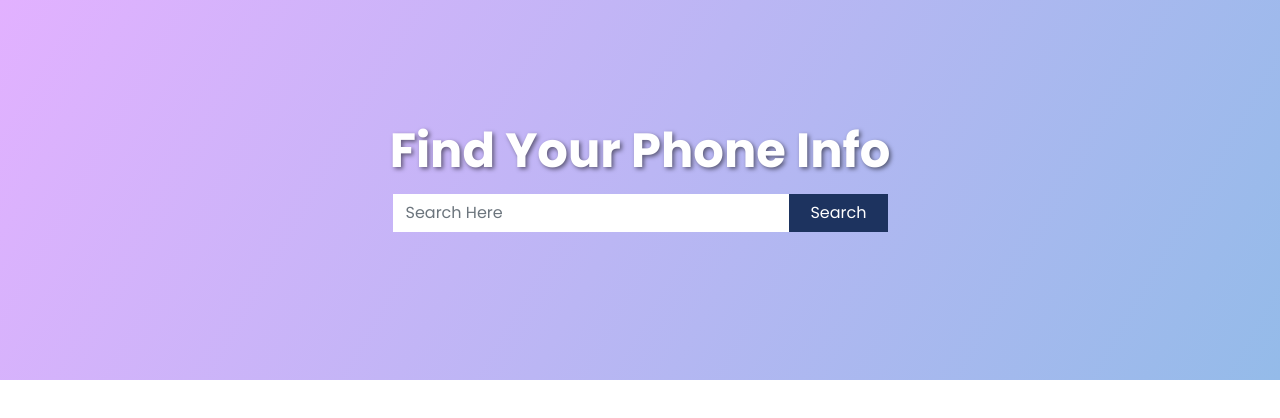
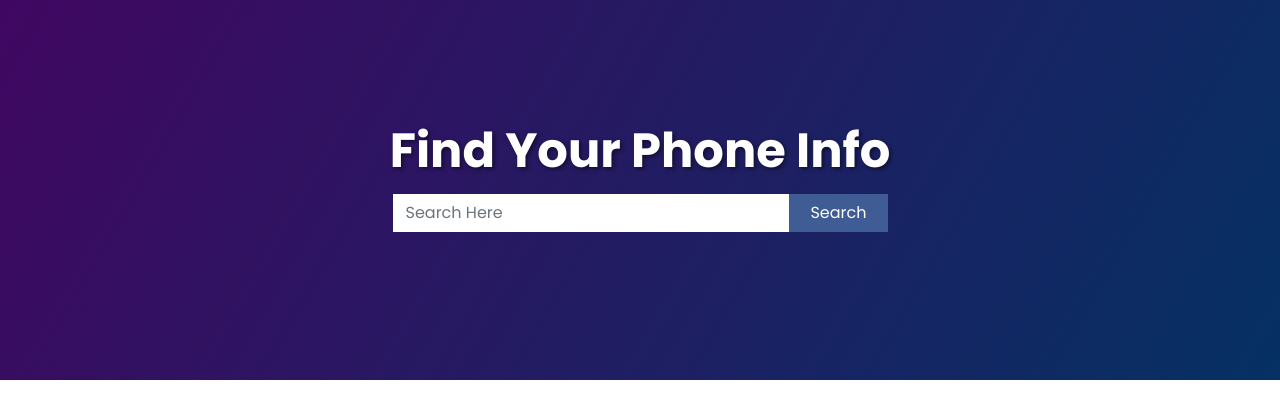
Before and after one commit to Rafsan12/Phone-hunter-, a plain HTML site: page index.html in a window 1280 px wide. Drawn offline with nearby package versions, Linux system fonts and the light colour scheme; no server answers.

Commit message:
css file change

```diff
--- a/index.css
+++ b/index.css
@@ -1,4 +1,3 @@
-/* font-family: 'Poppins', sans-serif; */
 @import url('https://fonts.googleapis.com/css2?family=Poppins:wght@400;500;600;700&display=swap');
 
 body {
@@ -7,18 +6,18 @@ body {
 }
 
 .bg-color {
-    background: rgb(226, 177, 255);
+    background: rgb(35, 21, 43);
     background: linear-gradient(
         120deg,
-        rgba(226, 177, 255, 1) 0%,
-        rgba(148, 187, 233, 1) 100%
+        rgb(64, 7, 97) 0%,
+        rgb(5, 49, 100) 100%
     );
 }
 
 .theme-btn,
 .theme-btn:hover {
     color: #ffffff;
-    background: #1d335f;
+    background: #3f5c94;
     padding-left: 20px;
     padding-right: 20px;
     border-radius: 0;
@@ -49,9 +48,7 @@ fieldset:disabled .btn {
     box-shadow: none;
 }
 
-/* ====================================
-            Header Section
-====================================== */
+
 header {
     min-height: 380px;
     text-align: center;
@@ -72,9 +69,7 @@ header .input-group {
     margin: auto;
 }
 
-/* ====================================
-         Search Result Section
-====================================== */
+
 .search-result {
     padding: 100px 0;
     min-height: 300px;
@@ -146,9 +141,7 @@ header .input-group {
     border-radius: 6px;
 }
 
-/* ====================================
-          Phone Details Section
-====================================== */
+
 .modal-content {
     background-color: #fff;
     border: none;
@@ -235,9 +228,7 @@ header .input-group {
     border-right-color: #dbdbdb;
 }
 
-/* ====================================
-            Footer Section
-====================================== */
+
 footer {
     padding: 30px;
     text-align: center;
@@ -250,9 +241,7 @@ footer p {
     letter-spacing: 0.5px;
     margin: 0;
 }
-/* ====================================
-            Responsive Style
-====================================== */
+
 @media screen and (max-width: 600px) {
     header {
         min-height: 200px;
```
